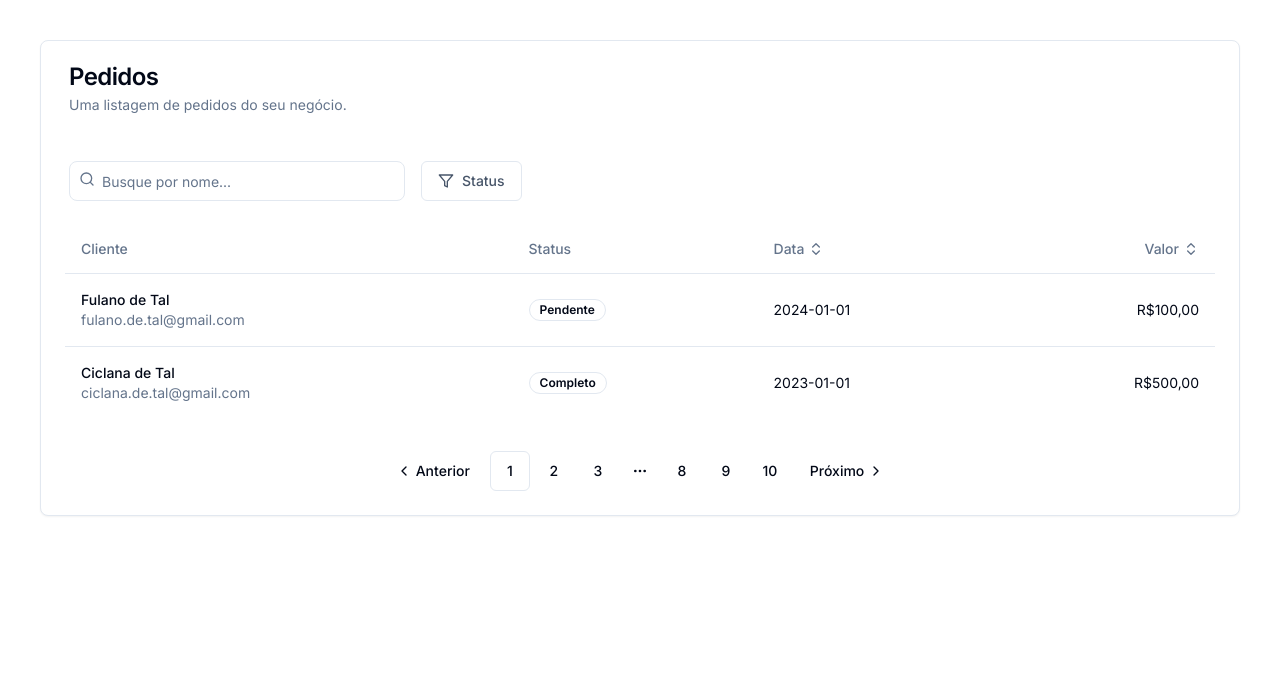
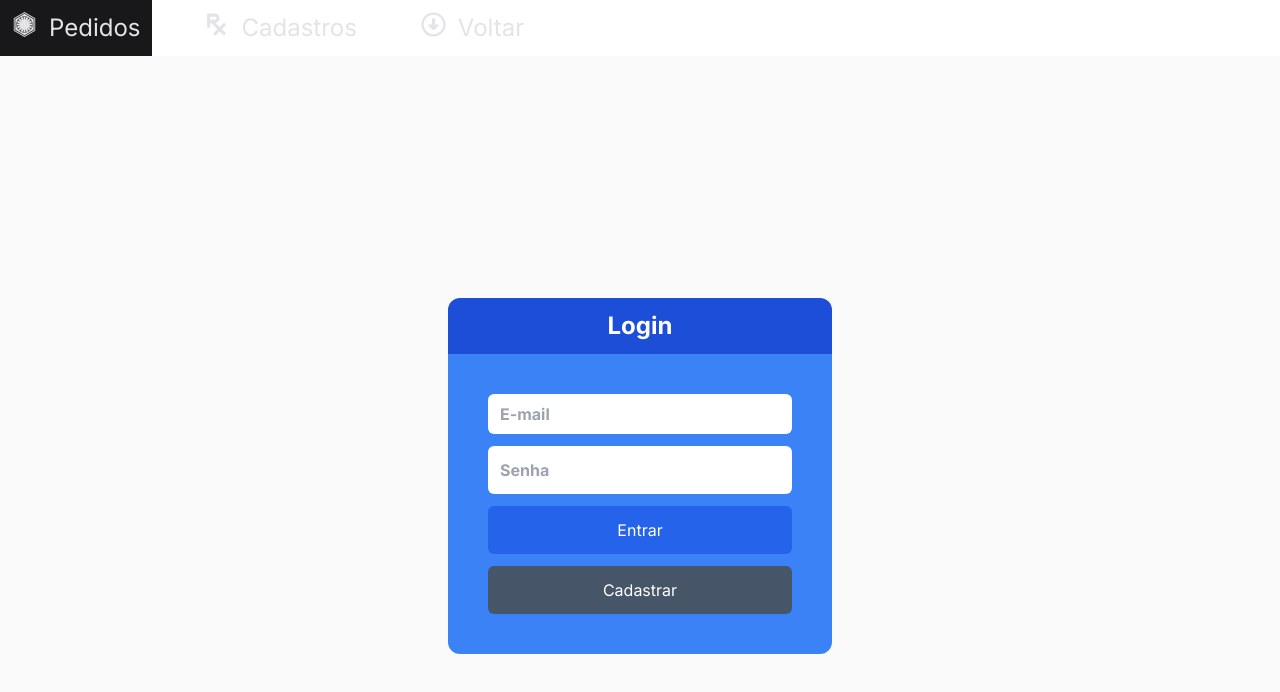
Before and after one commit to srodrigo28/next-filter, a Next.js app: page / in a window 1280 px wide. Shown: the top 692 px of the page. Built offline with nearby package versions, Linux system fonts and the light colour scheme.

Commit message:
create-menu-and-layout

```diff
--- /dev/null
+++ b/app/(views)/cadastro/page.tsx
@@ -0,0 +1,9 @@
+import LayoutApp from "@/components/shared/LayoutApp/page";
+
+export default function Cadastro(){
+    return(
+        <LayoutApp>
+            <h1>Cadastro</h1>
+        </LayoutApp>
+    )
+}
--- /dev/null
+++ b/app/(views)/pedido/page.tsx
@@ -0,0 +1,40 @@
+import FilterDropdown from '@/components/filter-dropdown';
+import OrdersTable from '@/components/orders-table';
+import Pagination from '@/components/pagination';
+import SearchInput from '@/components/search-input';
+import LayoutApp from '@/components/shared/LayoutApp/page';
+
+import {
+  Card,
+  CardContent,
+  CardDescription,
+  CardHeader,
+  CardTitle,
+} from '@/components/ui/card';
+
+export default async function Pedidos() {
+  return (
+    <LayoutApp>
+      <main className="container px-1 py-10 md:p-10">
+          <Card>
+            <CardHeader className="px-7">
+              <CardTitle>Pedidos</CardTitle>
+              <CardDescription>
+                Uma listagem de pedidos do seu negócio.
+              </CardDescription>
+              <div className="flex pt-10 gap-4">
+                <SearchInput />
+                <FilterDropdown />
+              </div>
+            </CardHeader>
+            <CardContent>
+              <OrdersTable />
+              <div className="mt-8">
+                <Pagination />
+              </div>
+            </CardContent>
+          </Card>
+        </main>
+    </LayoutApp>
+  );
+}
--- a/app/layout.tsx
+++ b/app/layout.tsx
@@ -15,7 +15,7 @@ export default function RootLayout({
   children: React.ReactNode;
 }>) {
   return (
-    <html lang="en">
+    <html lang="pt-BR">
       <body className={inter.className}>{children}</body>
     </html>
   );
--- a/app/page.tsx
+++ b/app/page.tsx
@@ -1,37 +1,31 @@
-import FilterDropdown from '@/components/filter-dropdown';
-import OrdersTable from '@/components/orders-table';
-import Pagination from '@/components/pagination';
-import SearchInput from '@/components/search-input';
+'use client'
 
-import {
-  Card,
-  CardContent,
-  CardDescription,
-  CardHeader,
-  CardTitle,
-} from '@/components/ui/card';
+import LayoutApp from "@/components/shared/LayoutApp/page";
+import Link from "next/link";
 
 export default async function Component() {
+  const validar = () =>{
+    alert('Hello')
+  }
   return (
-    <main className="container px-1 py-10 md:p-10">
-      <Card>
-        <CardHeader className="px-7">
-          <CardTitle>Pedidos</CardTitle>
-          <CardDescription>
-            Uma listagem de pedidos do seu negócio.
-          </CardDescription>
-          <div className="flex pt-10 gap-4">
-            <SearchInput />
-            <FilterDropdown />
-          </div>
-        </CardHeader>
-        <CardContent>
-          <OrdersTable />
-          <div className="mt-8">
-            <Pagination />
-          </div>
-        </CardContent>
-      </Card>
-    </main>
+    <LayoutApp >
+        <div className="flex flex-col items-center justify-center h-screen">
+            <div className="w-96 text-center text-2xl h-auto rounded-t-xl bg-blue-700 p-3 text-white font-bold">
+                Login
+            </div>
+
+            <div className="w-96 h-auto bg-blue-500 p-10 rounded-b-xl">
+                <form className="flex flex-col gap-3">
+                  <input className="outline-none p-3 rounded-md text-md text-black font-bold h-10" type="text" placeholder="E-mail" />
+                  <input className="outline-none p-3 rounded-md text-md text-black font-bold" type="password" placeholder="Senha" />
+                  <button className="p-3 rounded-md bg-blue-600 text-white hover:bg-blue-700" onClick={validar}>Entrar </button>
+                  <Link
+                      href="/cadastro"
+                      className="p-3 rounded-md bg-slate-600 text-white hover:bg-slate-500 text-center"
+                  > Cadastrar </Link>
+                </form>
+            </div>
+        </div>
+    </LayoutApp>
   );
 }
--- /dev/null
+++ b/components/shared/LayoutApp/page.tsx
@@ -0,0 +1,17 @@
+import { ReactNode } from "react"
+import Menu from "../Menu/page"
+
+interface LayoutProps{
+    children: ReactNode
+}
+
+export default function LayoutApp(props: LayoutProps){
+    return(
+        <div>
+            <Menu />
+            <section className="flex-1 p-5 bg-zinc-50 text-black">
+                {props.children}
+            </section>
+        </div>
+    )
+}
--- /dev/null
+++ b/components/shared/Menu/page.tsx
@@ -0,0 +1,28 @@
+import Link from "next/link";
+import { ElementType } from "react";
+import { FaPrescription, FaFirstOrder, FaRegArrowAltCircleDown } from "react-icons/fa"
+
+interface ItemMenuProps{
+    icone: ElementType
+    label: string
+    url: string
+}
+
+function ItemMenu( props: ItemMenuProps){
+    return(
+        <Link href={props.url} className="flex gap-3 px-3 py-3 hover:bg-zinc-900 text-2xl">
+            <props.icone className="text-zinc-200" size={25} />
+            <span className="text-zinc-200">{props.label}</span>
+        </Link>
+    )
+}
+
+export default function Menu(){
+    return(
+        <div className="flex gap-10">
+            <ItemMenu icone={FaFirstOrder} label="Pedidos" url="#" />
+            <ItemMenu icone={FaPrescription} label="Cadastros" url="#" />
+            <ItemMenu icone={FaRegArrowAltCircleDown} label="Voltar" url="#" />
+        </div>
+    )
+}
--- a/package.json
+++ b/package.json
@@ -17,6 +17,7 @@
     "next": "14.2.3",
     "react": "^18",
     "react-dom": "^18",
+    "react-icons": "^5.2.1",
     "tailwind-merge": "^2.3.0",
     "tailwindcss-animate": "^1.0.7"
   },
```
Also changed, not shown: 2 other files (tests, documents, lock files or other folders).
